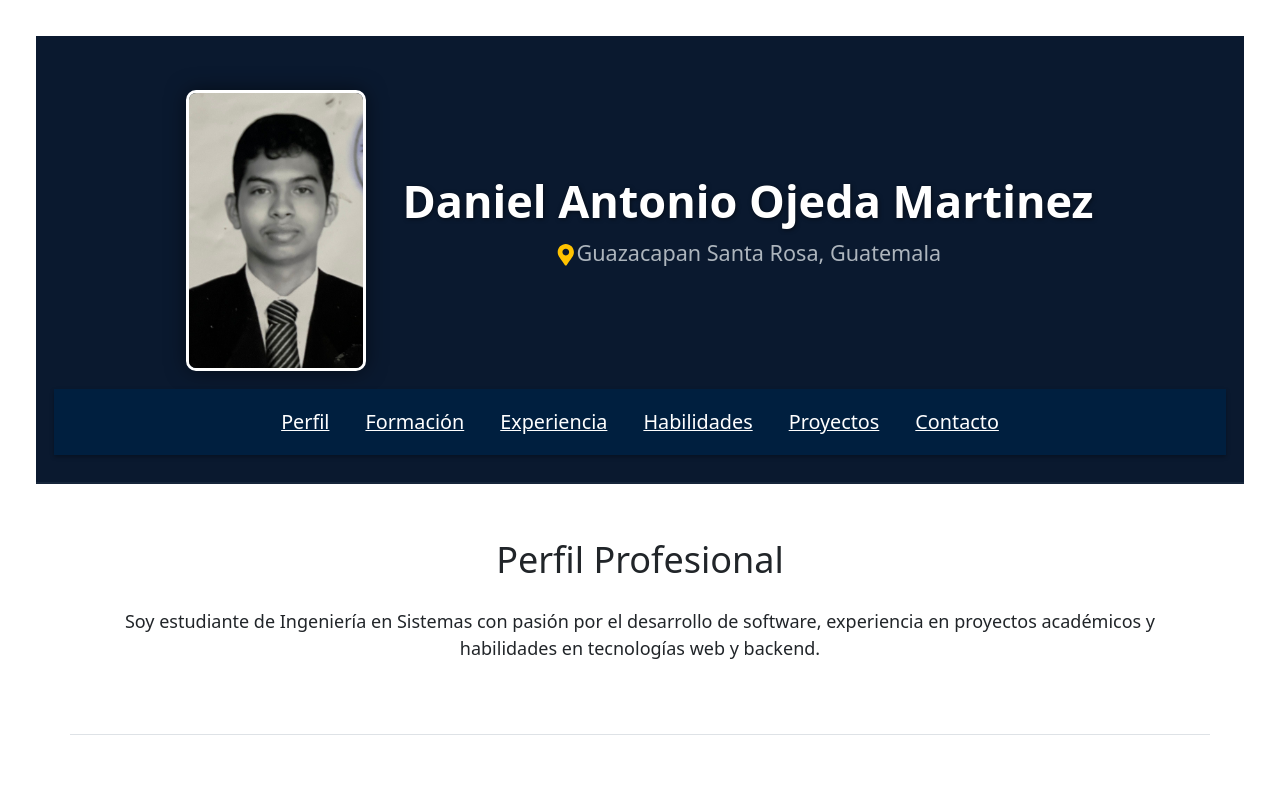
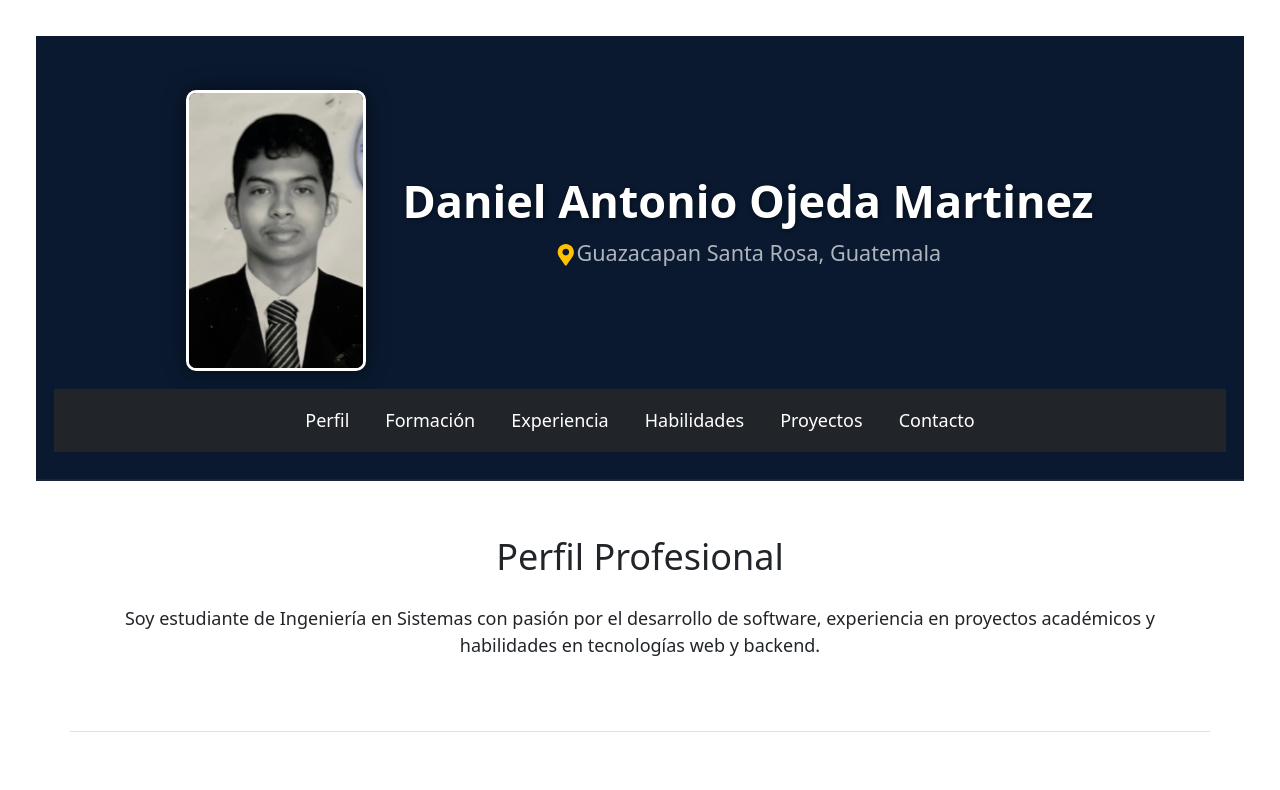
Before and after one commit to DAOM43/CV, a React (Vite) app: page / in a window 1280 px wide. Shown: the top 790 px of the page. Built offline with nearby package versions, Linux system fonts and the light colour scheme.

Commit message:
correcion de menu

```diff
--- a/src/components/Header.tsx
+++ b/src/components/Header.tsx
@@ -23,14 +23,43 @@ const Header = () => {
         </div>
       </div>
 
-      <nav className="header-nav mt-3">
-        <a href="#perfil">Perfil</a>
-        <a href="#formacion">Formación</a>
-        <a href="#experiencia">Experiencia</a>
-        <a href="#habilidades">Habilidades</a>
-        <a href="#proyectos">Proyectos</a>
-        <a href="#contacto">Contacto</a>
-      </nav>
+  <nav className="navbar navbar-expand-md navbar-dark bg-dark mt-3">
+  <div className="container-fluid justify-content-center">
+    <button
+      className="navbar-toggler"
+      type="button"
+      data-bs-toggle="collapse"
+      data-bs-target="#navbarNav"
+      aria-controls="navbarNav"
+      aria-expanded="false"
+      aria-label="Toggle navigation"
+    >
+      <span className="navbar-toggler-icon"></span>
+    </button>
+    <div className="collapse navbar-collapse justify-content-center" id="navbarNav">
+      <ul className="navbar-nav gap-3">
+        <li className="nav-item">
+          <a className="nav-link text-white" href="#perfil">Perfil</a>
+        </li>
+        <li className="nav-item">
+          <a className="nav-link text-white" href="#formacion">Formación</a>
+        </li>
+        <li className="nav-item">
+          <a className="nav-link text-white" href="#experiencia">Experiencia</a>
+        </li>
+        <li className="nav-item">
+          <a className="nav-link text-white" href="#habilidades">Habilidades</a>
+        </li>
+        <li className="nav-item">
+          <a className="nav-link text-white" href="#proyectos">Proyectos</a>
+        </li>
+        <li className="nav-item">
+          <a className="nav-link text-white" href="#contacto">Contacto</a>
+        </li>
+      </ul>
+    </div>
+  </div>
+</nav>
     </header>
   );
 };
```
